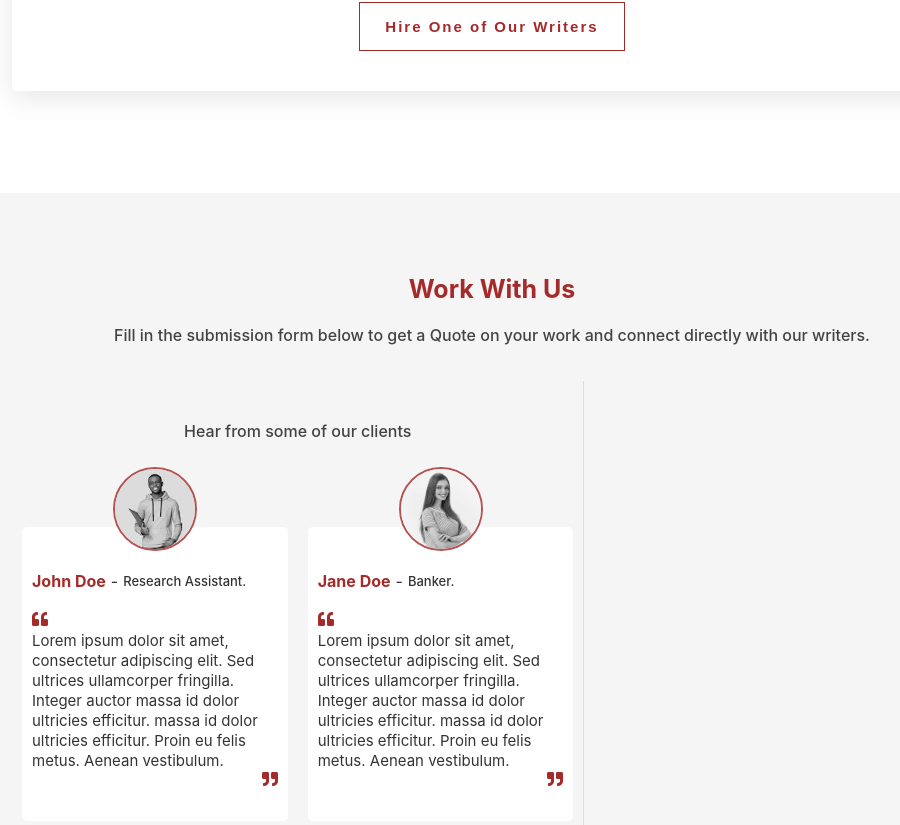
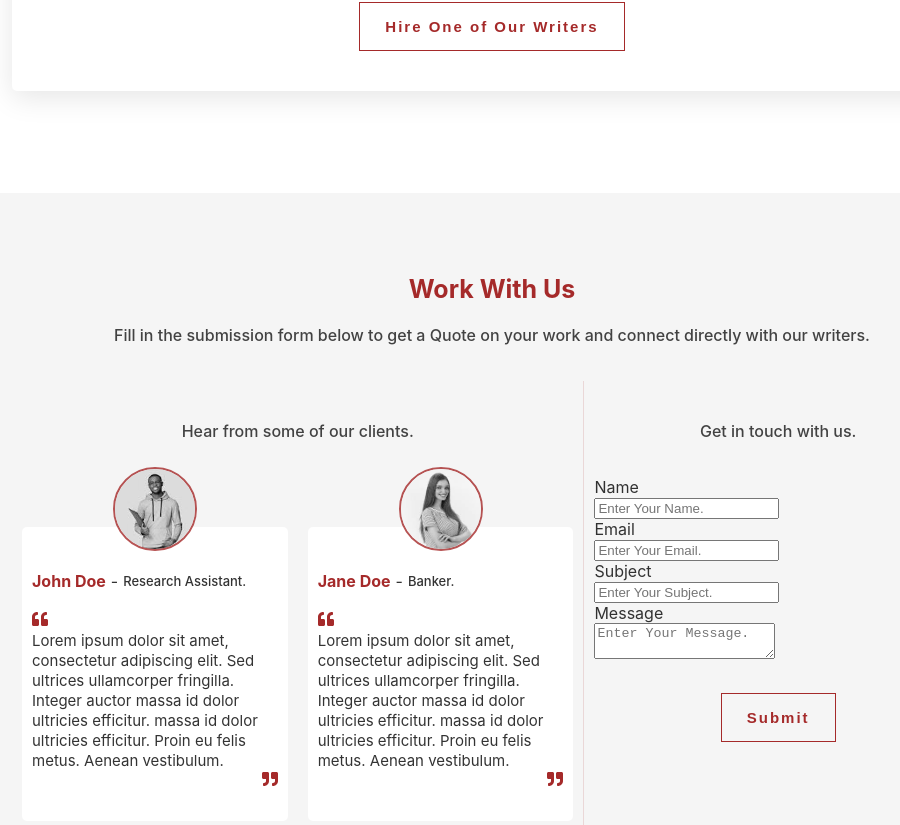
Before and after one commit to 1wes/WriteMe-Carbon, a React (Create React App) app: page / in a window 1280 px wide. Shown: the part 3625-4450 px from the top of the page, without its empty margins (148-1048 px from the left). Built offline with nearby package versions, Linux system fonts and the light colour scheme.

Commit message:
add contact form

```diff
--- a/src/components/contact.js
+++ b/src/components/contact.js
@@ -1,7 +1,8 @@
 import React from 'react';
 import './contact.css';
 import SectionHeader from './heading';
-import {FaQuoteLeft, FaQuoteRight} from 'react-icons/fa'
+import {FaQuoteLeft, FaQuoteRight} from 'react-icons/fa';
+import { CtaButton } from './services';
 
 const Testimonial=({name, occupation, testimony, src})=>{
 
@@ -40,7 +41,7 @@ const Contact=()=>{
 
                     <div className='contact-content'>
                         <div className='testimonials'>
-                            <SectionHeader tagline={`Hear from some of our clients`}/>
+                            <SectionHeader tagline={`Hear from some of our clients.`}/>
                             <div className='testimonials-card'>
                                 <Testimonial name={`John Doe`} occupation={`Research Assistant`} src={require('../testi.jpeg')} testimony={`Lorem ipsum dolor sit amet, consectetur adipiscing elit. Sed ultrices
                                     ullamcorper fringilla. Integer auctor massa id dolor ultricies efficitur. massa id dolor ultricies efficitur. Proin eu felis metus. Aenean vestibulum.`}/>
@@ -49,7 +50,40 @@ const Contact=()=>{
                             </div>
                         </div>
                         <div className='contact-form'>
+                            <SectionHeader tagline={`Get in touch with us.`}/>
 
+                            <div className='form-section'>
+                                <form>
+                                    <label>
+                                        Name
+                                    </label>
+                                    <div>
+                                        <input type='text' placeholder='Enter Your Name.' required></input>
+                                    </div>
+
+                                    <label>
+                                        Email
+                                    </label>
+                                    <div>
+                                        <input type='email' placeholder='Enter Your Email.' required></input>
+                                    </div>
+
+                                    <label>
+                                        Subject
+                                    </label>
+                                    <div>
+                                        <input type='text' placeholder='Enter Your Subject.' required></input>
+                                    </div>
+                                    <label>
+                                        Message
+                                    </label>
+                                    <div>
+                                        <textarea type='text' placeholder='Enter Your Message.' required></textarea>
+                                    </div>
+
+                                    <CtaButton message={`Submit`}/>
+                                </form>
+                            </div>
                         </div>
                     </div>
                 </div>
```
